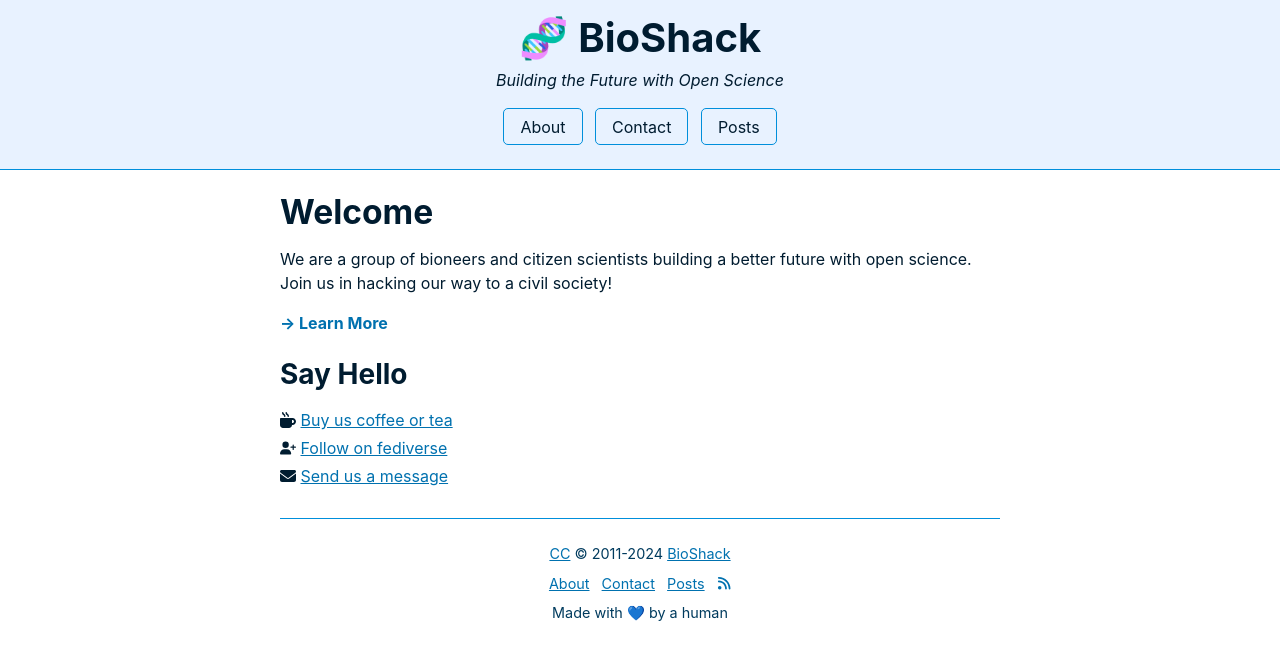
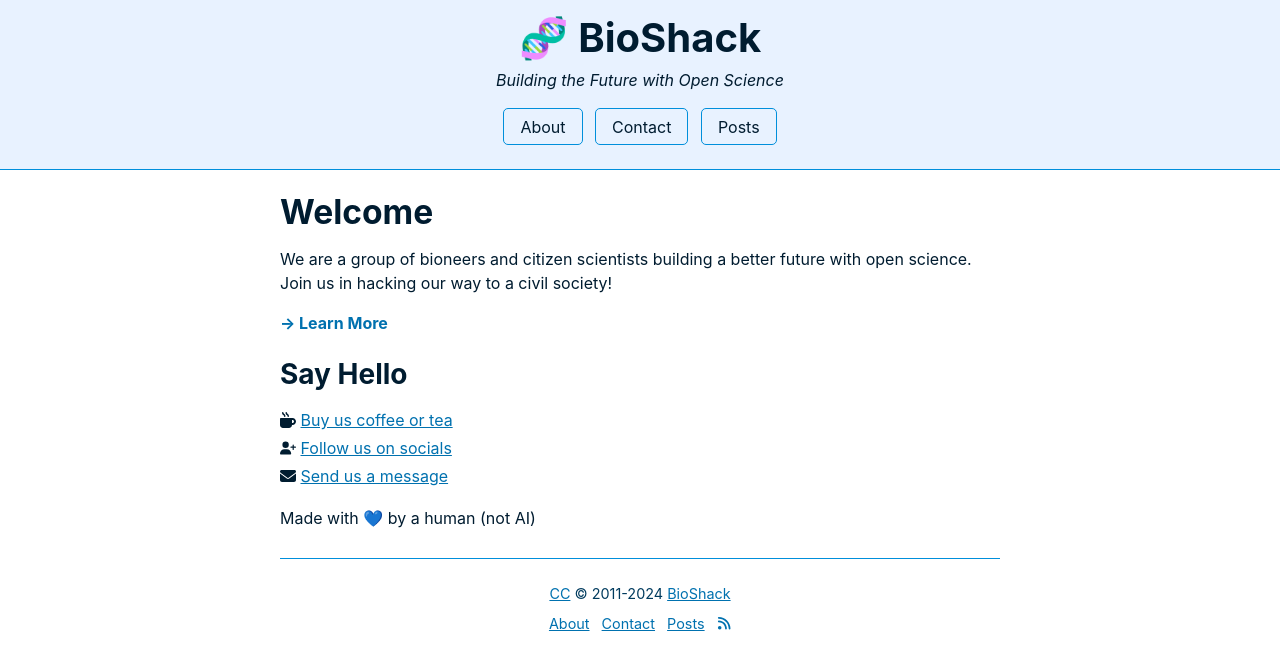
Before and after one commit to megdna/pond, a Jekyll site: the page built from pages/home.md, in a window 1280 px wide. Shown: the top 670 px of the page. Built offline with Jekyll 4.4.1, drawn with Linux system fonts in a browser that asks for light colours.

Commit message:
Update theme

```diff
--- a/_includes/footer.html
+++ b/_includes/footer.html
@@ -9,8 +9,6 @@
   <a href="{{ site.baseurl }}/feed" target="_blank"><svg class="icon" viewBox="0 0 448 512"><path d="M0 64C0 46.3 14.3 32 32 32c229.8 0 416 186.2 416 416c0 17.7-14.3 32-32 32s-32-14.3-32-32C384 253.6 226.4 96 32 96C14.3 96 0 81.7 0 64zM0 416a64 64 0 1 1 128 0A64 64 0 1 1 0 416zM32 160c159.1 0 288 128.9 288 288c0 17.7-14.3 32-32 32s-32-14.3-32-32c0-123.7-100.3-224-224-224c-17.7 0-32-14.3-32-32s14.3-32 32-32z"/></svg></a>
 </nav>
 
-<p>Made with 💙 by a human</p>
-
 {% if site.goatcounter %}
 <script data-goatcounter="https://{{ site.goatcounter }}.goatcounter.com/count"
   async src="//gc.zgo.at/count.js"></script>
--- a/pages/home.md
+++ b/pages/home.md
@@ -16,10 +16,12 @@ We are a group of bioneers and citizen scientists building a better future with
 </li>
 <li>
 <svg class="icon" viewBox="0 0 640 512"><path d="M96 128a128 128 0 1 1 256 0A128 128 0 1 1 96 128zM0 482.3C0 383.8 79.8 304 178.3 304h91.4C368.2 304 448 383.8 448 482.3c0 16.4-13.3 29.7-29.7 29.7H29.7C13.3 512 0 498.7 0 482.3zM504 312V248H440c-13.3 0-24-10.7-24-24s10.7-24 24-24h64V136c0-13.3 10.7-24 24-24s24 10.7 24 24v64h64c13.3 0 24 10.7 24 24s-10.7 24-24 24H552v64c0 13.3-10.7 24-24 24s-24-10.7-24-24z"/></svg>
-<a href="https://fe.disroot.org/@bio" target="_blank">Follow on fediverse</a>
+<a href="{{ site.baseurl }}/contact">Follow us on socials</a>
 </li>
 <li>
 <svg class="icon" viewBox="0 0 512 512"><path d="M48 64C21.5 64 0 85.5 0 112c0 15.1 7.1 29.3 19.2 38.4L236.8 313.6c11.4 8.5 27 8.5 38.4 0L492.8 150.4c12.1-9.1 19.2-23.3 19.2-38.4c0-26.5-21.5-48-48-48H48zM0 176V384c0 35.3 28.7 64 64 64H448c35.3 0 64-28.7 64-64V176L294.4 339.2c-22.8 17.1-54 17.1-76.8 0L0 176z"/></svg>
 <a href="mailto:bio@d8a.org" target="_blank">Send us a message</a>
 </li>
 </ul>
+
+<p>Made with 💙 by a human (not AI)</p>
```
